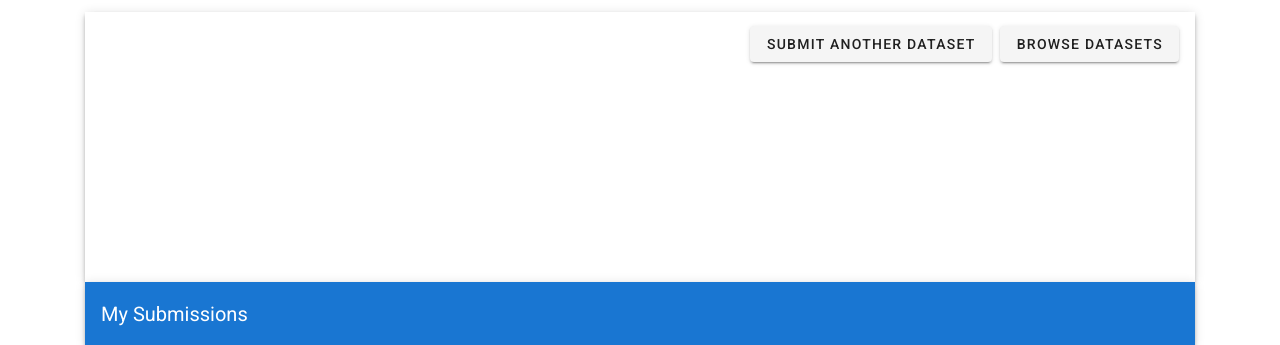
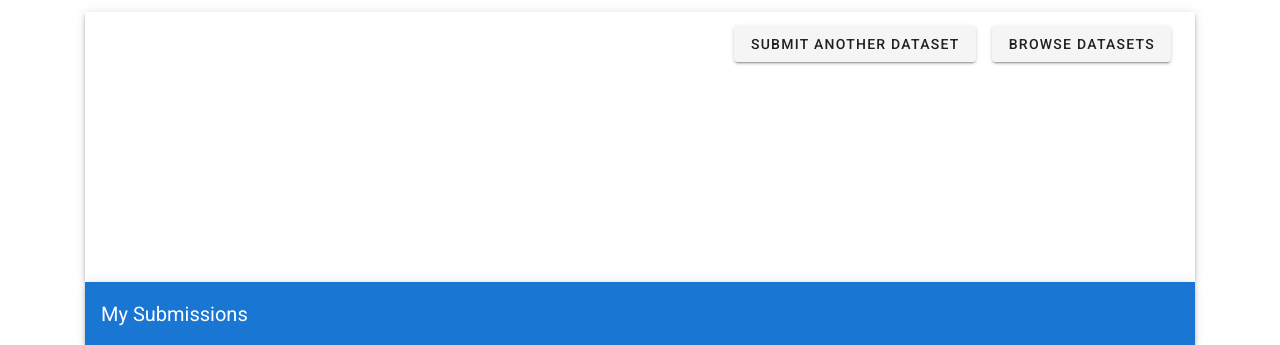
Before and after one commit to blaiszik/mc-portal, a Flask app: template portal/templates/submissions.jinja2 in a window 1280 px wide. Shown: the part 56-401 px from the top of the page. Run offline with Flask 2, Linux system fonts and the light colour scheme; the template is opened without the code that fills it: most values are stand-ins (such as "Sample title", 1, 10 or a date in 2020); parts of the project's set-up code (start-up, migrations or seed data) failed here and were passed over; some libraries are stand-ins or nearby versions.

Commit message:
Fixing nav issues

```diff
--- a/portal/templates/add_data.jinja2
+++ b/portal/templates/add_data.jinja2
@@ -29,7 +29,8 @@
                 <v-toolbar color="" :dark=false>
                     <v-toolbar-title></v-toolbar-title>
                     <v-spacer></v-spacer>
-                    <v-btn href="https://petreldata.net/mdf/?q=*&filter-match-any.mdf.resource_type=dataset"> Browse Datasets </v-btn>
+                    <v-btn class="ma-2" href="https://petreldata.net/mdf/?q=*&filter-match-any.mdf.resource_type=dataset" target="_blank"> Browse Datasets </v-btn>
+                    <v-btn class="ma-2" href="/submissions"> My Submissions </v-btn>
 
                 </v-toolbar>
             <v-content>
--- a/portal/templates/submissions.jinja2
+++ b/portal/templates/submissions.jinja2
@@ -23,10 +23,9 @@
                 <v-toolbar color="" :dark=false>
                  <v-toolbar-title></v-toolbar-title>
                  <v-spacer></v-spacer>
-                        <v-btn class="mr-2" href="/add"> Submit Another Dataset </v-btn>
-                        <v-btn >
-                          Browse Datasets
-                        </v-btn>
+                       <v-btn class="ma-2" href="/add"> Submit Another Dataset </v-btn>
+                       <v-btn class="ma-2" href="https://petreldata.net/mdf/?q=*&filter-match-any.mdf.resource_type=dataset" target="_blank"> Browse Datasets </v-btn>
+
                 </v-toolbar>
 
             <v-content>
```
Also changed, not shown: portal/templates/status.jinja2 (+3 -4 lines).
